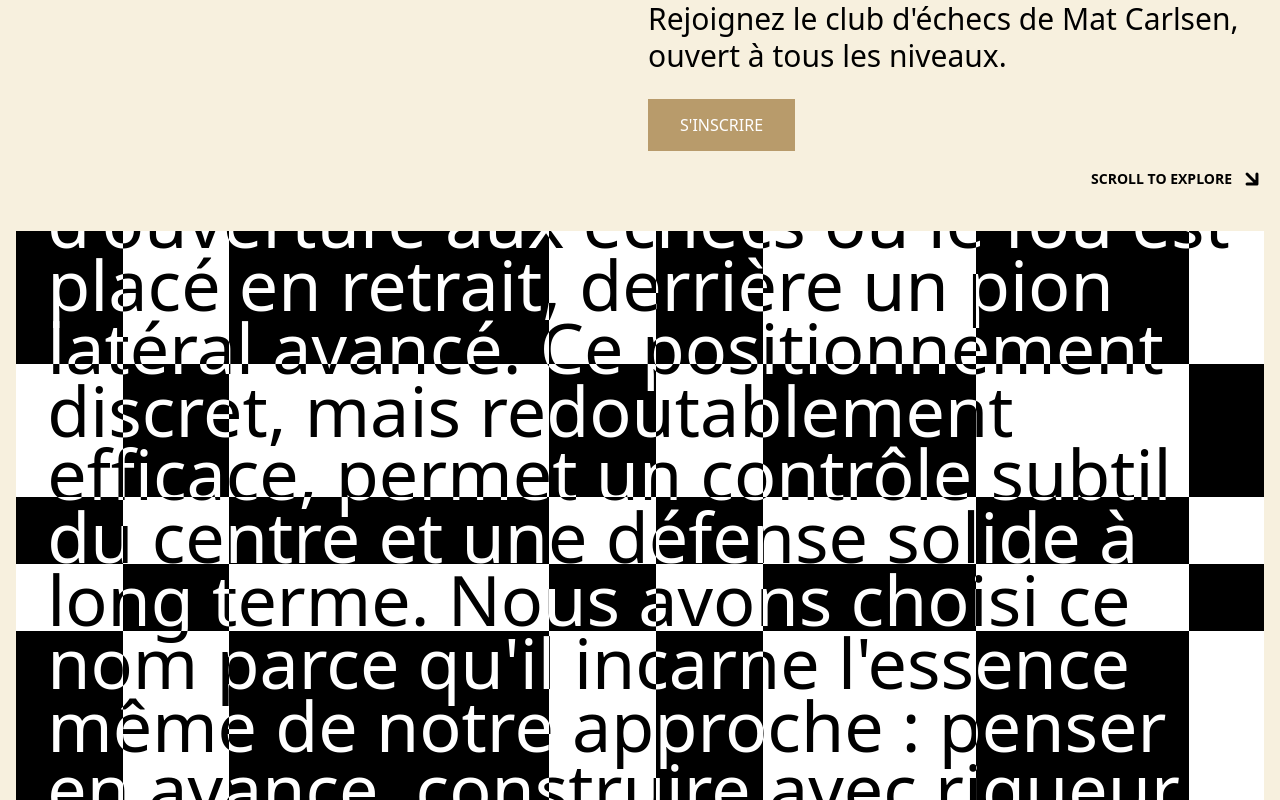
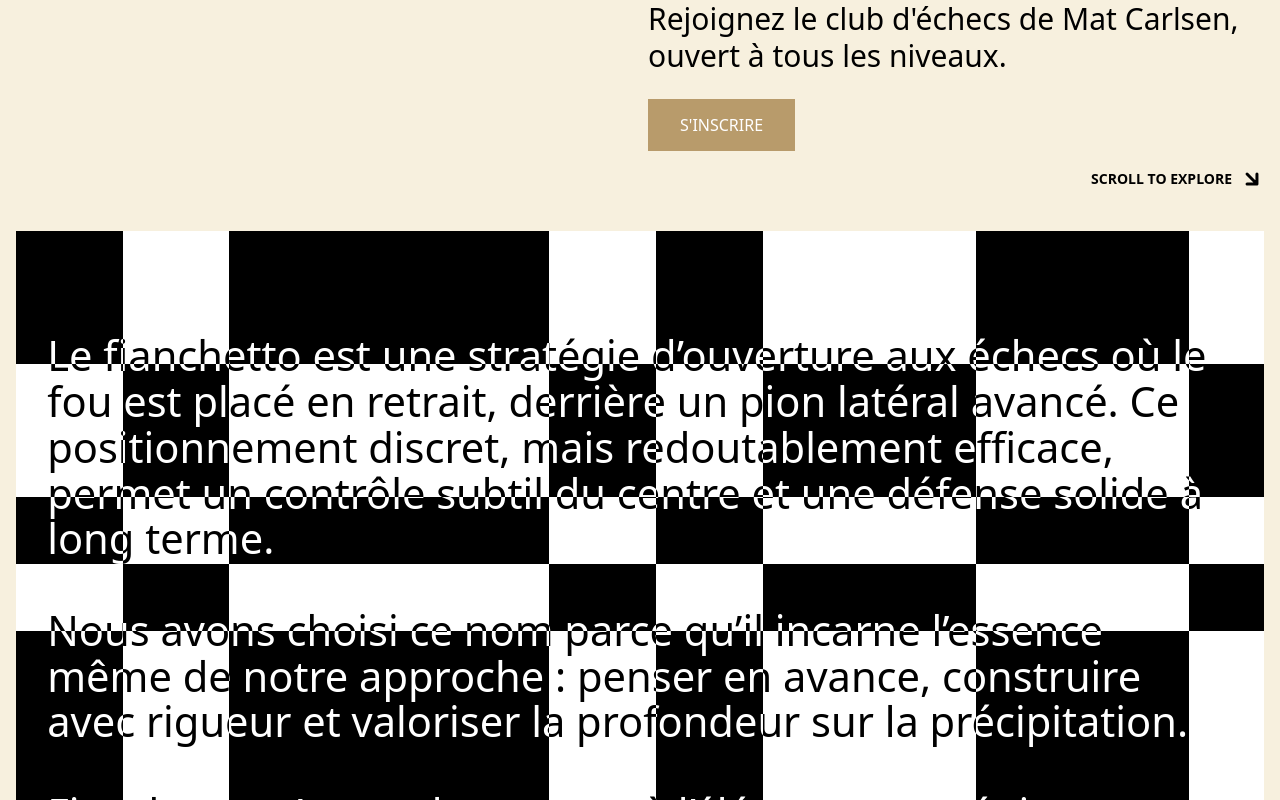
Before and after one commit to Cordelia013/chess-game, a React (Vite) app: page / in a window 1280 px wide. Shown: the part 640-1440 px from the top of the page. Built offline with nearby package versions, Linux system fonts and the light colour scheme.

Commit message:
Ajout de styles de texte pour améliorer la lisibilité et la présentation dans le composant Explication.

```diff
--- a/src/pages/Explication.tsx
+++ b/src/pages/Explication.tsx
@@ -2,7 +2,7 @@ import Grid_explain from "./components/grid_explainPage/grid_explain";
 
 export default function Explication() {
   return (
-    <section className="relative w-full h-screen overflow-hidden bg-black">
+    <section className="relative w-full h-screen overflow-hidden bg-black text-white">
       {/* Grille directement dans la section */}
       <Grid_explain />
 
@@ -10,11 +10,11 @@ export default function Explication() {
       <div
         className="absolute inset-0 flex items-center justify-center mix-blend-difference"
       >
-        <p className="text-white text-center md:text-left max-w-[95%]">
+        <p className=" text-center md:text-left max-w-[95%]">
 
           <span className="block md:hidden text-xl sm:text-2xl leading-tight font-medium">
             Le fianchetto : une stratégie d'échecs où le fou est placé en
-            retrait, permettant un contrôle subtil du centre. Nous avons choisi
+            retrait, permettant un contrôle subtil du centre. <br /><br />Nous avons choisi
             ce nom car il incarne notre approche : penser en avance et valoriser
             la profondeur.
           </span>
@@ -23,22 +23,32 @@ export default function Explication() {
           <span className="hidden md:block lg:hidden text-3xl md:text-4xl leading-tight font-medium">
             Le fianchetto est une stratégie d'ouverture aux échecs où le fou est
             placé en retrait, derrière un pion latéral avancé. Ce positionnement
-            permet un contrôle subtil du centre et une défense solide.
+            permet un contrôle subtil du centre et une défense solide.<br /><br />
             Fianchetto incarne notre approche : penser en avance, construire
             avec rigueur, et valoriser la profondeur sur la précipitation.
           </span>
 
           {/* Version desktop complète */}
-          <span className="hidden lg:block text-[52px] xl:text-[70px] 2xl:text-[5em] leading-[0.9]">
-            Le fianchetto est une stratégie d'ouverture aux échecs où le fou est
-            placé en retrait, derrière un pion latéral avancé. Ce positionnement
-            discret, mais redoutablement efficace, permet un contrôle subtil du
-            centre et une défense solide à long terme. Nous avons choisi ce nom
-            parce qu'il incarne l'essence même de notre approche : penser en
-            avance, construire avec rigueur, et valoriser la profondeur sur la
-            précipitation. Fianchetto, c'est un hommage à l'élégance stratégique
-            — une manière de jouer, apprendre et de se placer avec intention.
-          </span>
+          <span
+  className="hidden lg:block leading-[1.1] font-medium"
+  style={{
+    fontSize: "clamp(2rem, 2vw + 1rem, 4rem)",
+    maxWidth: "65ch",
+    margin: "0 auto",
+    display: "block",
+  }}
+>
+  Le fianchetto est une stratégie d’ouverture aux échecs où le fou est placé en retrait,
+  derrière un pion latéral avancé. Ce positionnement discret, mais redoutablement efficace,
+  permet un contrôle subtil du centre et une défense solide à long terme.
+  <br /><br />
+  Nous avons choisi ce nom parce qu’il incarne l’essence même de notre approche :
+  penser en avance, construire avec rigueur et valoriser la profondeur sur la précipitation.
+  <br /><br />
+  Fianchetto, c’est un hommage à l’élégance stratégique —
+  une manière de jouer, apprendre et de se placer avec intention.
+</span>
+
         </p>
       </div>
     </section>
```
